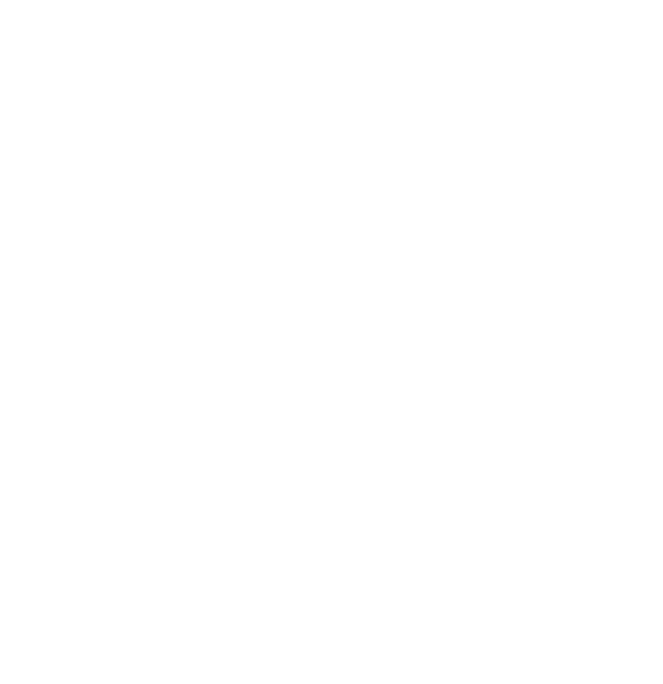
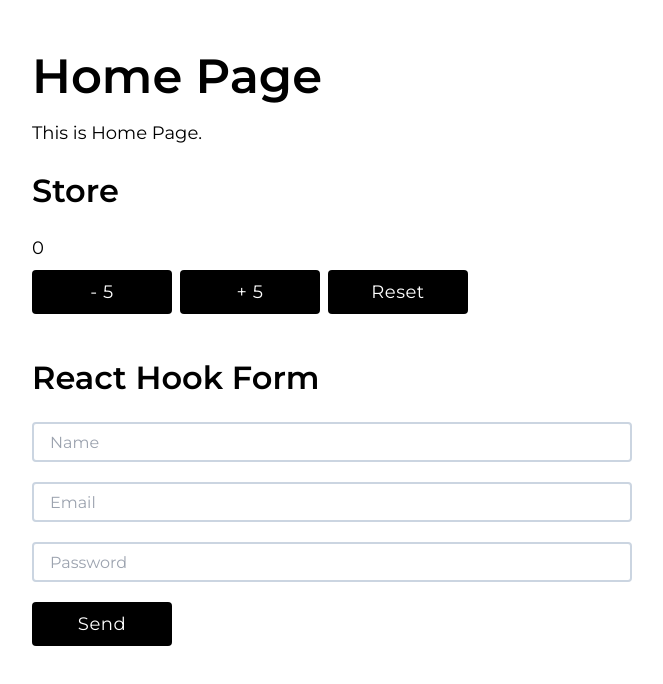
Before and after one commit to dimarogkov/react-template, a React (Create React App) app: page / in a window 1280 px wide. Shown: the top 684 px of the page, without its empty margins (8-671 px from the left). Built offline with nearby package versions, Linux system fonts and the light colour scheme.

Commit message:
add react-hook-form

```diff
--- a/package.json
+++ b/package.json
@@ -15,6 +15,7 @@
         "classnames": "^2.5.1",
         "react": "^18.3.1",
         "react-dom": "^18.3.1",
+        "react-hook-form": "^7.51.5",
         "react-icons": "^5.2.1",
         "react-redux": "^9.1.2",
         "react-router-dom": "^6.23.1",
--- a/src/Root.tsx
+++ b/src/Root.tsx
@@ -4,9 +4,11 @@
 import { HomePage } from './components/pages/HomePage';
 import { NotFoundPage } from './components/pages/NotFoundPage';
 
+// basename='/rep' - should have rep name
+
 export const Root = () => {
     return (
-        <Router basename='/react-template'>
+        <Router basename='/'>
             <Routes>
                 <Route path='/' element={<App />}>
                     <Route index element={<HomePage />} />
--- /dev/null
+++ b/src/components/elements/Form/Form.tsx
@@ -0,0 +1,36 @@
+import { useForm } from 'react-hook-form';
+
+import { Btn } from '../../ui/Btn';
+import { Input } from '../../ui/Input';
+import { Label } from '../../ui/Label';
+import { Subtitle } from '../../ui/Subtitle';
+
+export const Form = () => {
+    const { register, handleSubmit } = useForm();
+
+    const onSubmit = (data: any) => {
+        console.log(data);
+    };
+
+    return (
+        <div className='w-full mb-[40px] last:mb-0'>
+            <Subtitle className='mb-[20px] last:mb-0'>React Hook Form</Subtitle>
+
+            <form className='w-full max-w-[600px]' onSubmit={handleSubmit(onSubmit)}>
+                <Label className='w-full mb-[20px] last:mb-0'>
+                    <Input register={register} name='name' placeholder='Name' />
+                </Label>
+
+                <Label className='w-full mb-[20px] last:mb-0'>
+                    <Input register={register} name='email' type='email' placeholder='Email' />
+                </Label>
+
+                <Label className='w-full mb-[20px] last:mb-0'>
+                    <Input register={register} name='password' type='password' placeholder='Password' />
+                </Label>
+
+                <Btn type='submit'>Send</Btn>
+            </form>
+        </div>
+    );
+};
--- /dev/null
+++ b/src/components/elements/Form/index.ts
@@ -0,0 +1 @@
+export * from './Form';
--- /dev/null
+++ b/src/components/elements/Store/Store.tsx
@@ -0,0 +1,24 @@
+import { useAppDispatch, useAppSelector } from '../../../store';
+import { actions } from '../../../store/countReducer';
+
+import { Btn } from '../../ui/Btn';
+import { Content } from '../../ui/Content';
+import { Subtitle } from '../../ui/Subtitle';
+
+export const Store = () => {
+    const count = useAppSelector((state) => state.count.count);
+    const dispatch = useAppDispatch();
+
+    return (
+        <div className='w-full mb-[40px] last:mb-0'>
+            <Subtitle className='mb-[20px] last:mb-0'>Store</Subtitle>
+            <Content className='mb-[8px] last:mb-0'>{count}</Content>
+
+            <div className='flex flex-col sm:flex-row w-full gap-[8px]'>
+                <Btn onClick={() => dispatch(actions.removeCount(5))}>- 5</Btn>
+                <Btn onClick={() => dispatch(actions.addCount(5))}>+ 5</Btn>
+                <Btn onClick={() => dispatch(actions.resetCount())}>Reset</Btn>
+            </div>
+        </div>
+    );
+};
--- /dev/null
+++ b/src/components/elements/Store/index.ts
@@ -0,0 +1 @@
+export * from './Store';
--- a/src/components/pages/HomePage/HomePage.tsx
+++ b/src/components/pages/HomePage/HomePage.tsx
@@ -1,14 +1,10 @@
-import { useAppDispatch, useAppSelector } from '../../../store';
-import { actions } from '../../../store/countReducer';
+import { Form } from '../../elements/Form';
+import { Store } from '../../elements/Store';
 
-import { Btn } from '../../ui/Btn';
 import { Content } from '../../ui/Content';
 import { Title } from '../../ui/Title';
 
 export const HomePage = () => {
-    const count = useAppSelector((state) => state.count.count);
-    const dispatch = useAppDispatch();
-
     return (
         <section className='relative w-full'>
             <div className='w-full mb-[20px] last:mb-0'>
@@ -16,15 +12,8 @@
                 <Content>This is Home Page.</Content>
             </div>
 
-            <div className='w-full'>
-                <Content className='mb-[8px] last:mb-0'>{count}</Content>
-
-                <div className='flex flex-col sm:flex-row w-full gap-[8px]'>
-                    <Btn onClick={() => dispatch(actions.removeCount(5))}>- 5</Btn>
-                    <Btn onClick={() => dispatch(actions.addCount(5))}>+ 5</Btn>
-                    <Btn onClick={() => dispatch(actions.resetCount())}>Reset</Btn>
-                </div>
-            </div>
+            <Store />
+            <Form />
         </section>
     );
 };
--- /dev/null
+++ b/src/components/ui/Input/Input.tsx
@@ -0,0 +1,42 @@
+import { FieldValues, UseFormRegister } from 'react-hook-form';
+
+type Props = {
+    type?: string;
+    name?: string;
+    value?: string;
+    placeholder?: string;
+    className?: string;
+    checked?: boolean;
+    autoFocus?: boolean;
+    register?: UseFormRegister<FieldValues>;
+    onChange?: React.ChangeEventHandler<HTMLInputElement>;
+    onBlur?: React.FocusEventHandler<HTMLInputElement>;
+};
+
+export const Input: React.FC<Props> = ({
+    type = 'text',
+    name = 'name',
+    value,
+    placeholder = '',
+    className = '',
+    checked = false,
+    autoFocus = false,
+    onChange = () => {},
+    onBlur = () => {},
+    register = () => {},
+}) => {
+    return (
+        <input
+            type={type}
+            name={name}
+            value={value}
+            checked={checked}
+            placeholder={placeholder}
+            onChange={onChange}
+            onBlur={onBlur}
+            autoFocus={autoFocus}
+            className={`w-full h-[40px] px-[16px] rounded-[4px] border-2 border-slate-300 outline-none transition-all duration-300 focus:border-black ${className}`}
+            {...register(name)}
+        />
+    );
+};
--- /dev/null
+++ b/src/components/ui/Input/index.ts
@@ -0,0 +1 @@
+export * from './Input';
--- /dev/null
+++ b/src/components/ui/Label/Label.tsx
@@ -0,0 +1,8 @@
+type Props = {
+    children: React.ReactNode;
+    className?: string;
+};
+
+export const Label: React.FC<Props> = ({ children, className = '' }) => {
+    return <label className={`relative block w-full ${className}`}>{children}</label>;
+};
--- /dev/null
+++ b/src/components/ui/Label/index.ts
@@ -0,0 +1 @@
+export * from './Label';
```
Also changed, not shown: 1 other file (tests, documents, lock files or other folders).
